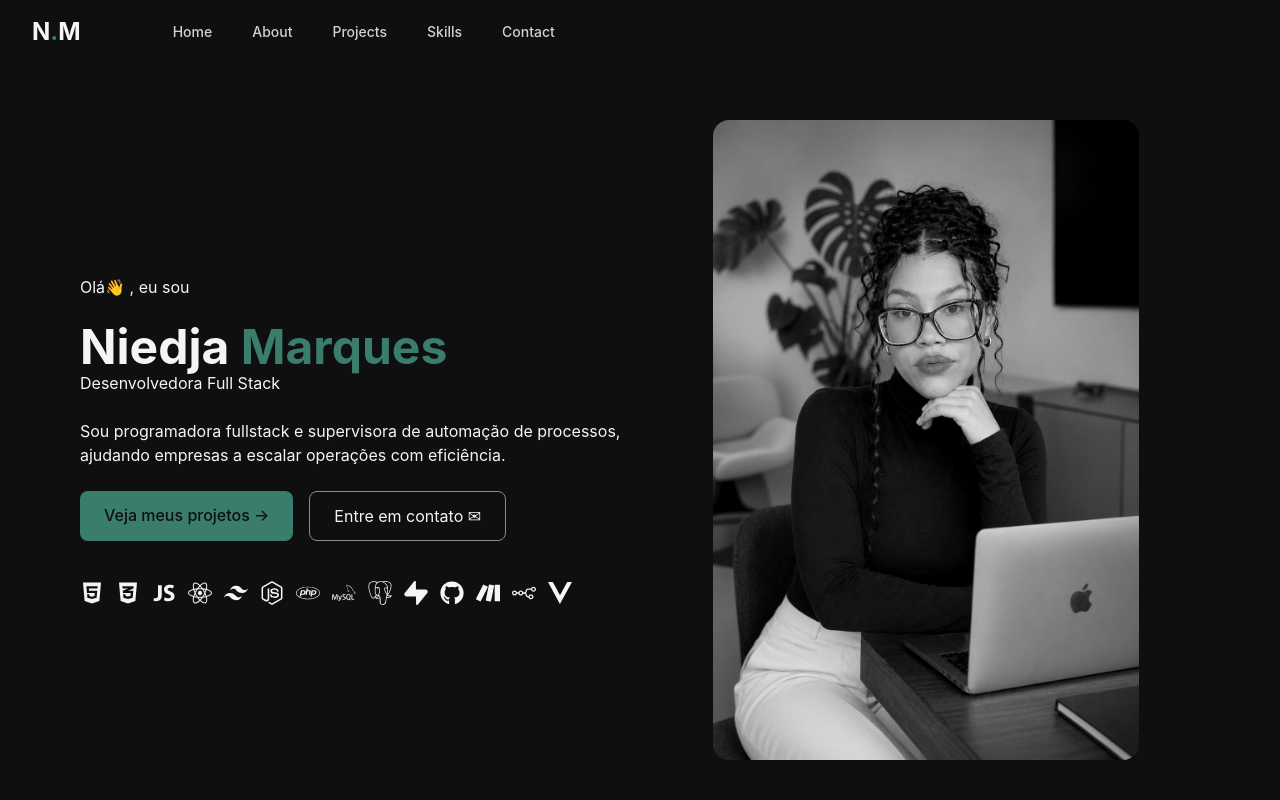
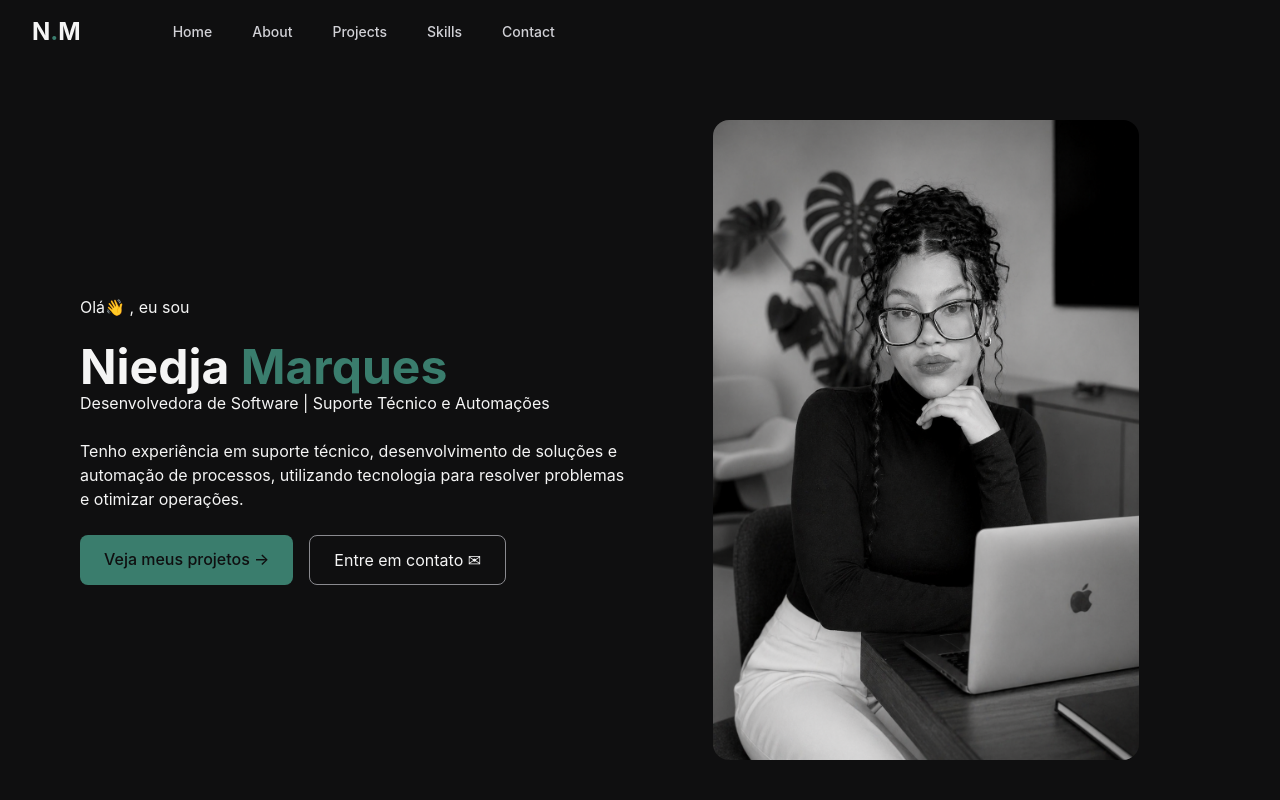
Before and after one commit to NiedjaMarques/Portifolio, a React (Vite) app: page / in a window 1280 px wide. Shown: the top 800 px of the page. Built offline with nearby package versions, Linux system fonts and the light colour scheme.

Commit message:
atualiza apresentação da home
Atualiza o título profissional e simplifica o texto de apresentação da página inicial do portfólio.

```diff
--- a/src/pages/componentes/Home.jsx
+++ b/src/pages/componentes/Home.jsx
@@ -21,12 +21,12 @@ const Home = () => {
                     </h1>
 
                     <p className='transition-all duration-500 ease'>
-                        Desenvolvedora Full Stack
+                        Desenvolvedora de Software | Suporte Técnico e Automações
                     </p>
                 </div>
 
                 <p className='transition-all duration-500 ease'>
-                    Sou programadora fullstack e supervisora de automação de processos, ajudando empresas a escalar operações com eficiência.
+                    Tenho experiência em suporte técnico, desenvolvimento de soluções e automação de processos, utilizando tecnologia para resolver problemas e otimizar operações.
                 </p>
 
                 <div className='flex flex-wrap gap-4 transition-all duration-500 ease'>
@@ -39,31 +39,31 @@ const Home = () => {
                     </a>
                 </div>
 
-                <div className="flex flex-wrap gap-3 mt-4 text-2xl text-branco justify-center sm:justify-start items-center">
+                {/* <div className="flex flex-wrap gap-3 mt-4 text-2xl text-branco justify-center sm:justify-start items-center">
 
-                    {/* Frontend */}
+                    {/* Frontend
                     <i className="devicon-html5-plain"><FaHtml5 /></i>
                     <i className="devicon-css3-plain"><FaCss3Alt /></i>
                     <i className="devicon-javascript-plain"><IoLogoJavascript /></i>
                     <i className="devicon-react-original"><FaReact /></i>
                     <i className="devicon-tailwindcss-plain"><SiTailwindcss /></i>
 
-                    {/* Backend */}
+                    {/* Backend
                     <i className="devicon-nodejs-plain"><FaNodeJs /></i>
                     <i className="devicon-php-plain"><FaPhp /></i>
 
-                    {/* Banco de dados */}
+                    {/* Banco de dados
                     <i className="devicon-mysql-plain"><SiMysql /></i>
                     <i className="devicon-postgresql-plain"><SiPostgresql /></i>
                     <i className="devicon-supabase-plain"><SiSupabase /></i>
 
-                    {/* Ferramentas / DevOps / Automação */}
+                    {/* Ferramentas / DevOps / Automação
                     <i className="devicon-github-original"><FaGithub /></i>
                     <i className="devicon-git-plain"><SiMake /></i>
                     <i className="devicon-git-plain"><SiN8N /></i>
                     <i className="devicon-git-plain"><SiVitess /></i>
 
-                </div>
+                </div> */}
 
             </div>
 
```
